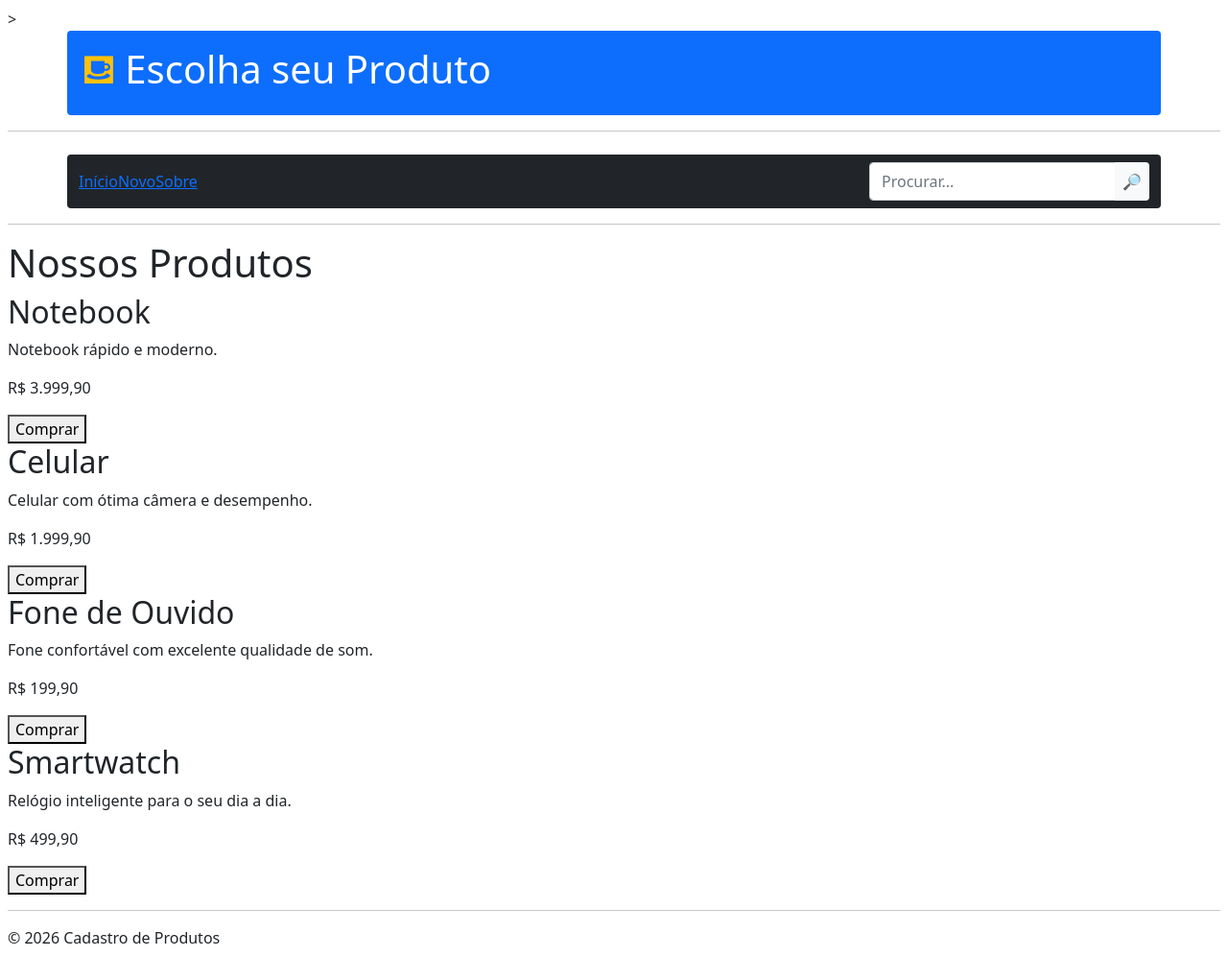
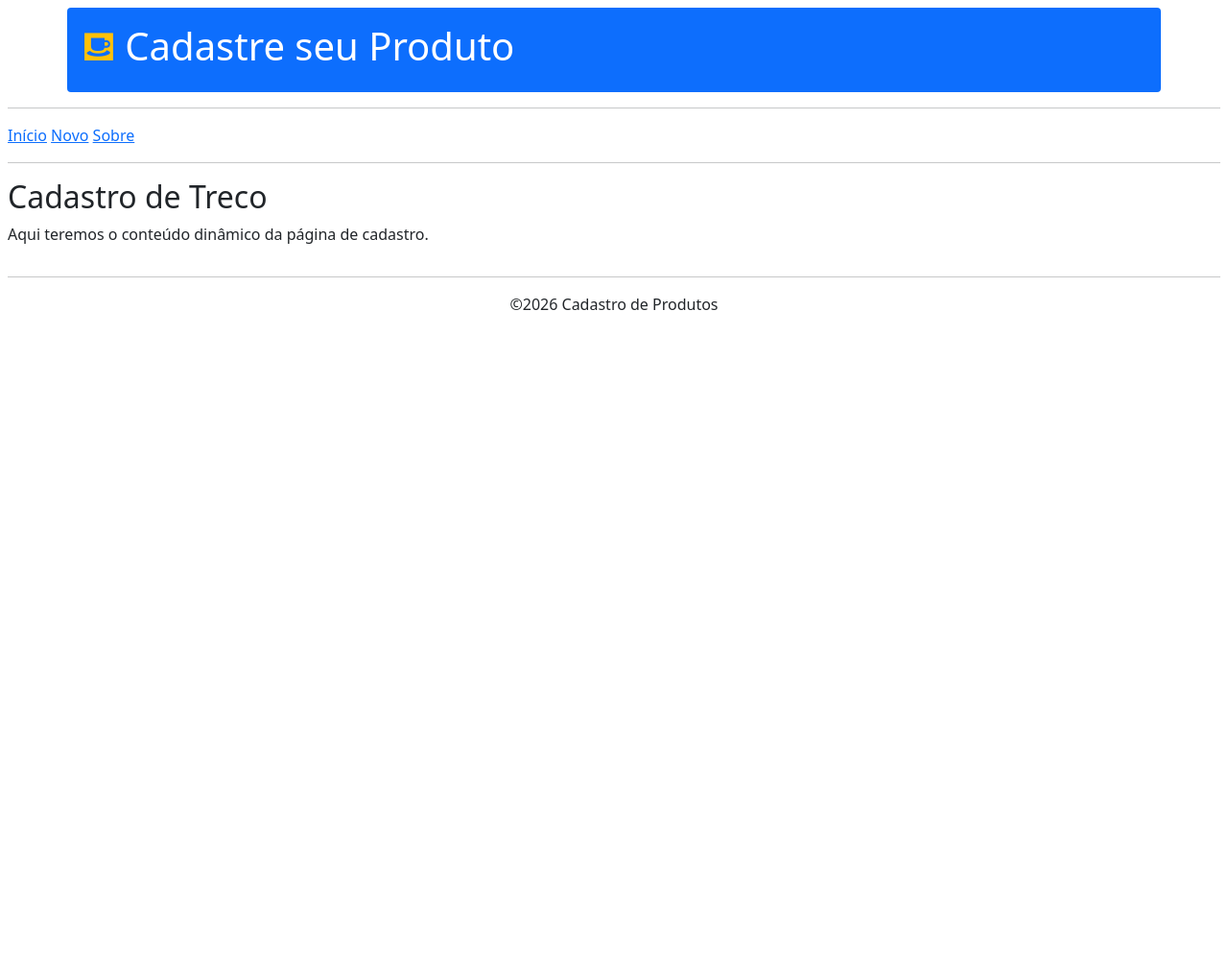
Before and after one commit to GustavoRC11/flask_cadastro_de_trecos, a Flask app: page / in a window 1280 px wide. Shown: the whole page at 96% size. After the commit the page ends 323 px from the top, so only its background shows below. Run offline with Flask 3, Linux system fonts and the light colour scheme.

Commit message:
2026.09.23

```diff
--- a/app.py
+++ b/app.py
@@ -6,5 +6,14 @@ app = Flask(__name__)
 def index():
     return render_template('_base.html')
 
+@app.route("/new")
+def new_thing():
+    return render_template('new.html')
+
+@app.route("/about")
+def about():
+    return render_template('about')
+
+
 if __name__ == "__main__":
     app.run(debug=True)
--- a/static/templates/_base.html
+++ b/static/templates/_base.html
@@ -5,7 +5,7 @@
     <meta charset="UTF-8">
     <meta name="viewport" content="width=device-width, initial-scale=1.0">
     <link href="https://cdn.jsdelivr.net/npm/bootstrap@5.0.2/dist/css/bootstrap.min.css" rel="stylesheet">
-    <link rel="stylesheet" href="{{ url_for('static', filename='css/base.css') }}">>
+    <link rel="stylesheet" href="{{ url_for('static', filename='css/base.css') }}">
 
     <title>Site de castro</title>
 </head>
@@ -13,72 +13,29 @@
 <body class="m-0 p-2 d-flex flex-column min-vh-100">
     <header class="container p-3 bg-primary text-white rounded d-flex align-items-center justify-content-between">
         <h1>
-            <span class="text-warning">&#9982;</span> Escolha seu Produto
+            <span class="text-warning">&#9982;</span> Cadastre seu Produto
         </h1>
     </header>
     <hr>
-    <nav class="container mt-2 navbar navbar-expand-sm bg-dark navbar-dark rounded px-0">
-        <div class="container-fluid">
-            <button class="navbar-toggler" type="button" data-bs-toggle="collapse" data-bs-target="#mynavbar">
-                <span class="navbar-toggler-icon"></span>
-            </button>
-            <div class="collapse navbar-collapse" id="mynavbar">
-                <ul class="navbar-nav me-auto mt-3 mt-sm-0">
-
-                    <li class="nav-item"></li><a href="{{url_for('index')}}">Início</a>
-                    <li class="nav-item"></li><a href="{{url_for('new')}}">Novo</a>
-                    <li class="nav-item"></li><a href="{{url_for('about')}}">Sobre</a>
-                </ul>
-                <form class="d-flex mt-3 mt-sm-0" method="get">
-                    <div class="input-group">
-                        <input class="form-control" type="text" name="q" placeholder="Procurar..." required>
-                        <button class="btn btn-primary bg-light border-0 p-2" type="submit">🔎</button>
-                    </div>
-                </form>
-            </div>
-        </div>
+    <nav>
+        <a href="{{ url_for('index') }}">Início</a>
+        <a href="{{ url_for('new_thing') }}">Novo</a>
+        <a href="{{ url_for('about') }}">Sobre</a>
     </nav>
     <hr>
 
     <main>
 
-       <main> <h1>Nossos Produtos</h1>
-<section>
-    <div>
-        <h2>Notebook</h2>
-        <p>Notebook rápido e moderno.</p>
-        <p>R$ 3.999,90</p>
-        <button>Comprar</button>
-    </div>
-
-    <div>
-        <h2>Celular</h2>
-        <p>Celular com ótima câmera e desempenho.</p>
-        <p>R$ 1.999,90</p>
-        <button>Comprar</button>
-    </div>
-
-    <div>
-        <h2>Fone de Ouvido</h2>
-        <p>Fone confortável com excelente qualidade de som.</p>
-        <p>R$ 199,90</p>
-        <button>Comprar</button>
-    </div>
-
-    <div>
-        <h2>Smartwatch</h2>
-        <p>Relógio inteligente para o seu dia a dia.</p>
-        <p>R$ 499,90</p>
-        <button>Comprar</button>
-    </div>
-</section>
-
-</main>
-
+        <h2>Cadastro de Treco</h2>
+        <p>Aqui teremos o conteúdo dinâmico da página de cadastro.</p>
     </main>
     <hr>
 
-    <footer>&copy; 2026 Cadastro de Produtos</footer>
+
+
+
+    <footer class="text-center">&copy;2026 Cadastro de Produtos</footer>
+    <script src="https://cdn.jsdelivr.net/npm/bootstrap@5.0.2/dist/js/bootstrap.bundle.min.js"></script>
 
 </body>
 
```
Also changed, not shown: setupdb.py (added, +12 -0 lines), static/templates/index.html (+7 -4 lines).
